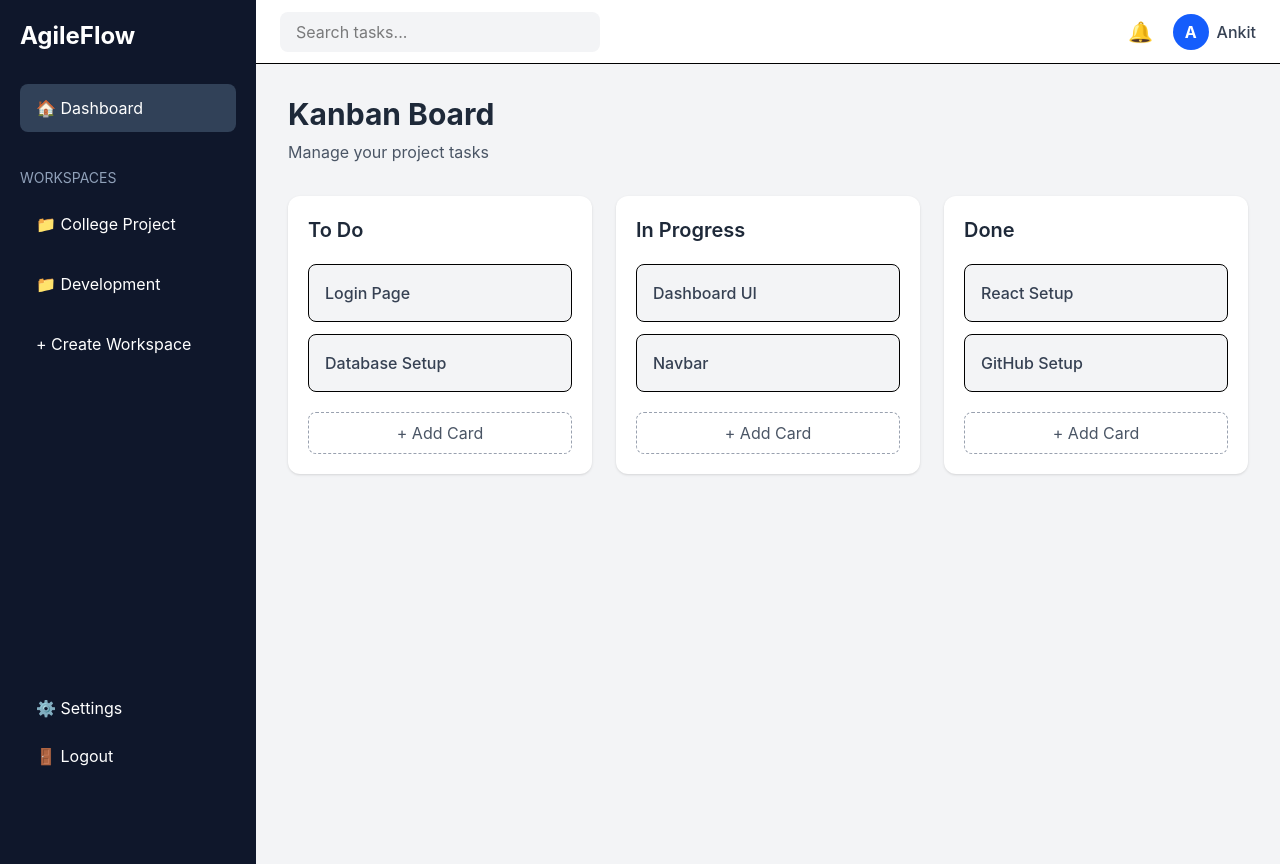
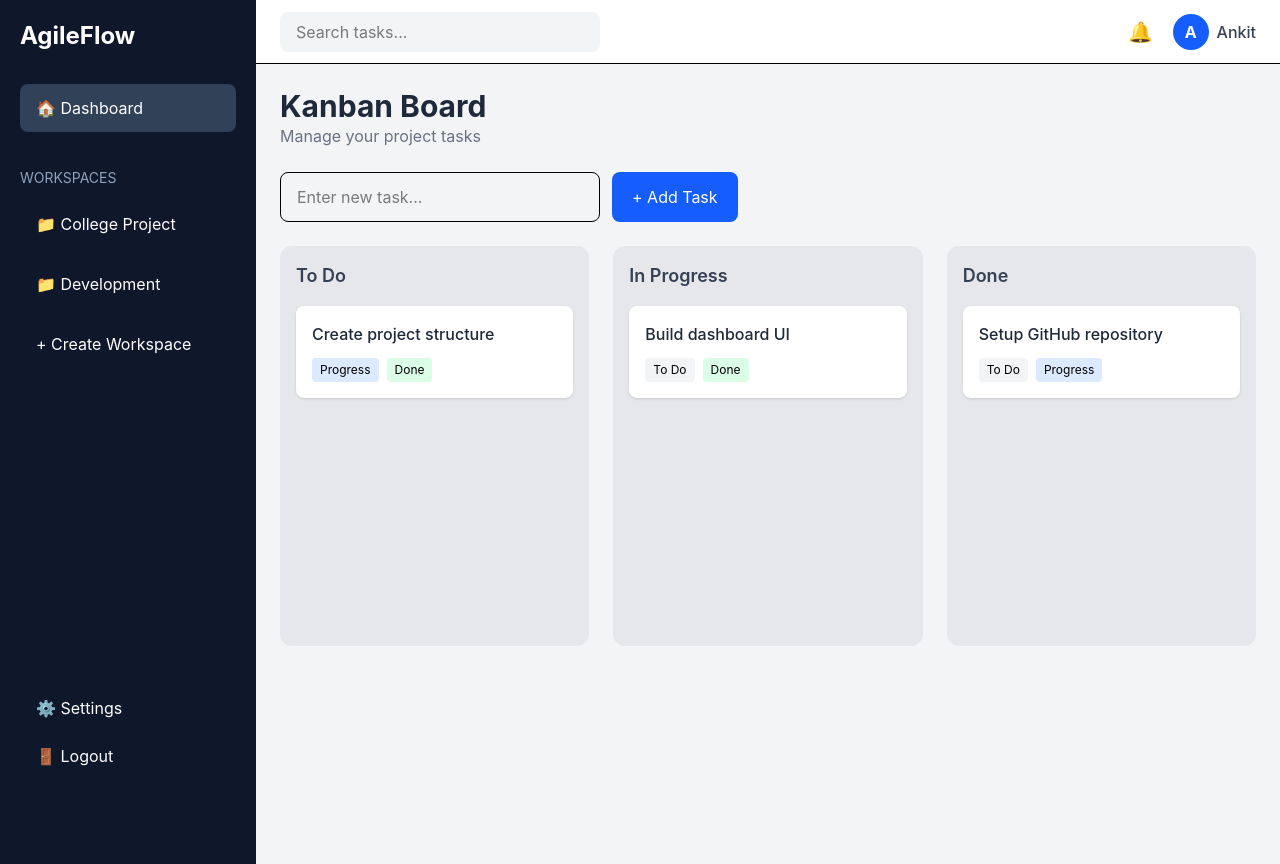
Before and after one commit to Ankit1233999/Agile-management-tool, a React app: page / in a window 1280 px wide. Built offline with nearby package versions, Linux system fonts and the light colour scheme; the HTML template or start-up script is replaced by a standard one.

Commit message:
Add functional kanban board

```diff
--- a/src/pages/KanbanBoard.jsx
+++ b/src/pages/KanbanBoard.jsx
@@ -1,55 +1,145 @@
+import { useState } from "react";
+
 function KanbanBoard() {
+  const [tasks, setTasks] = useState([
+    {
+      id: 1,
+      title: "Create project structure",
+      status: "todo",
+    },
+    {
+      id: 2,
+      title: "Build dashboard UI",
+      status: "progress",
+    },
+    {
+      id: 3,
+      title: "Setup GitHub repository",
+      status: "done",
+    },
+  ]);
+
+  const [newTask, setNewTask] = useState("");
+
+  const addTask = () => {
+    if (!newTask.trim()) return;
+
+    const task = {
+      id: Date.now(),
+      title: newTask,
+      status: "todo",
+    };
+
+    setTasks([...tasks, task]);
+    setNewTask("");
+  };
+
+  const moveTask = (id, status) => {
+    setTasks(
+      tasks.map((task) =>
+        task.id === id ? { ...task, status } : task
+      )
+    );
+  };
+
   const columns = [
     {
+      id: "todo",
       title: "To Do",
-      tasks: ["Login Page", "Database Setup"],
     },
     {
+      id: "progress",
       title: "In Progress",
-      tasks: ["Dashboard UI", "Navbar"],
     },
     {
+      id: "done",
       title: "Done",
-      tasks: ["React Setup", "GitHub Setup"],
     },
   ];
 
   return (
-    <div className="p-8 bg-gray-100 min-h-screen">
-      <h1 className="text-3xl font-bold text-gray-800 mb-2">
+    <div className="min-h-screen bg-gray-100 p-6">
+      <div className="flex items-center justify-between mb-6">
+        <div>
+          <h1 className="text-3xl font-bold text-gray-800">
             Kanban Board
           </h1>
-
-      <p className="text-gray-600 mb-8">
+          <p className="text-gray-500">
             Manage your project tasks
           </p>
+        </div>
+      </div>
+
+      <div className="flex gap-3 mb-6">
+        <input
+          type="text"
+          value={newTask}
+          onChange={(e) => setNewTask(e.target.value)}
+          placeholder="Enter new task..."
+          className="w-80 px-4 py-3 border rounded-lg outline-none focus:ring-2 focus:ring-blue-500"
+        />
+
+        <button
+          onClick={addTask}
+          className="px-5 py-3 bg-blue-600 text-white rounded-lg hover:bg-blue-700"
+        >
+          + Add Task
+        </button>
+      </div>
 
       <div className="grid grid-cols-1 md:grid-cols-3 gap-6">
         {columns.map((column) => (
           <div
-            key={column.title}
-            className="bg-white rounded-xl p-5 shadow-sm"
+            key={column.id}
+            className="bg-gray-200 rounded-xl p-4 min-h-[400px]"
           >
-            <h2 className="text-xl font-semibold text-gray-800 mb-5">
+            <h2 className="text-lg font-semibold text-gray-700 mb-4">
               {column.title}
             </h2>
 
             <div className="space-y-3">
-              {column.tasks.map((task) => (
+              {tasks
+                .filter((task) => task.status === column.id)
+                .map((task) => (
                   <div
-                  key={task}
-                  className="bg-gray-100 p-4 rounded-lg border"
+                    key={task.id}
+                    className="bg-white p-4 rounded-lg shadow-sm"
                   >
-                  <p className="font-medium text-gray-700">
-                    {task}
+                    <p className="font-medium text-gray-800 mb-3">
+                      {task.title}
                     </p>
+
+                    <div className="flex gap-2">
+                      {column.id !== "todo" && (
+                        <button
+                          onClick={() => moveTask(task.id, "todo")}
+                          className="text-xs px-2 py-1 bg-gray-100 rounded"
+                        >
+                          To Do
+                        </button>
+                      )}
+
+                      {column.id !== "progress" && (
+                        <button
+                          onClick={() => moveTask(task.id, "progress")}
+                          className="text-xs px-2 py-1 bg-blue-100 rounded"
+                        >
+                          Progress
+                        </button>
+                      )}
+
+                      {column.id !== "done" && (
+                        <button
+                          onClick={() => moveTask(task.id, "done")}
+                          className="text-xs px-2 py-1 bg-green-100 rounded"
+                        >
+                          Done
+                        </button>
+                      )}
+                    </div>
                   </div>
                 ))}
             </div>
-
-            <button className="mt-5 w-full py-2 rounded-lg border border-dashed border-gray-400 text-gray-600 hover:bg-gray-50">
-              + Add Card
-            </button>
           </div>
         ))}
       </div>
```
Lines whose indentation alone changed are shown as unchanged.
